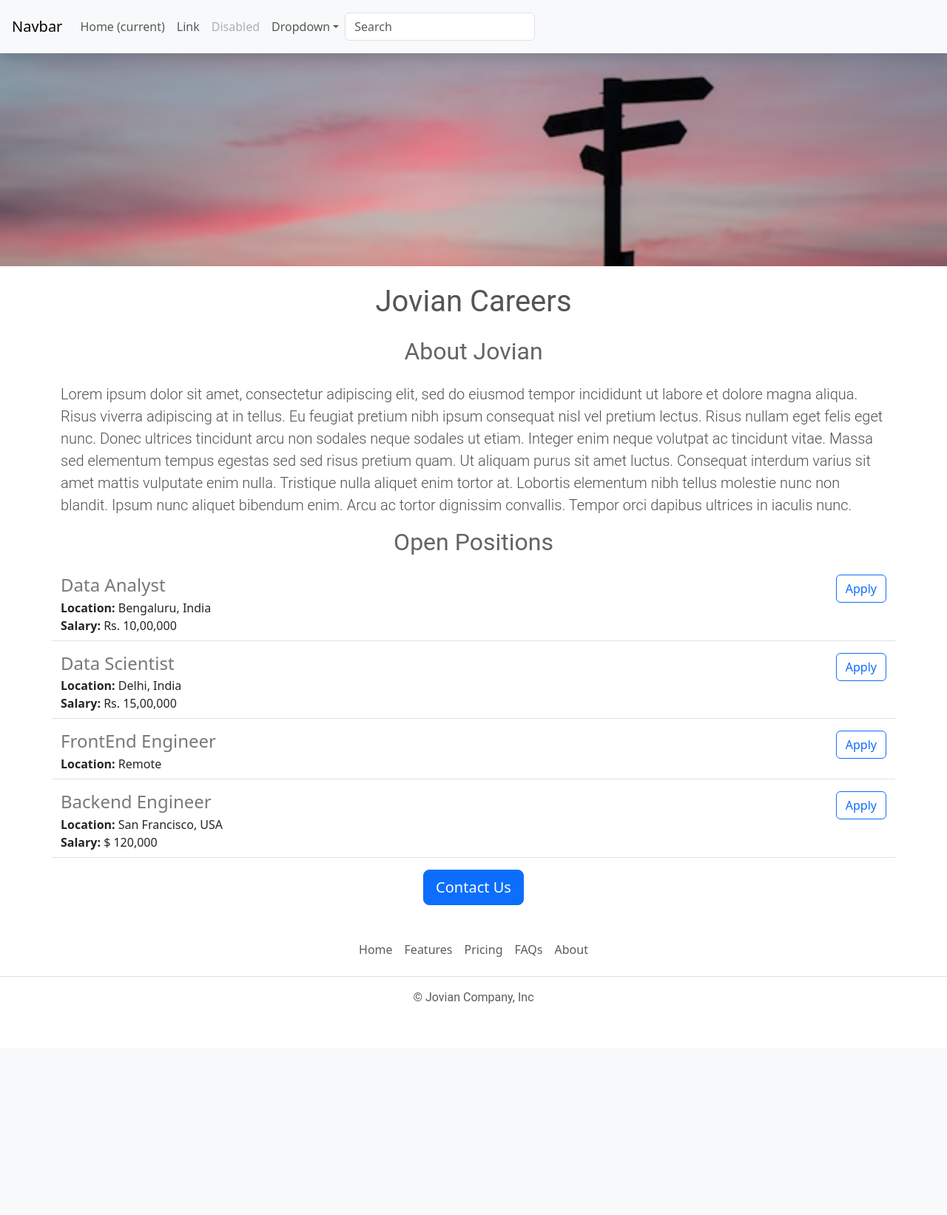
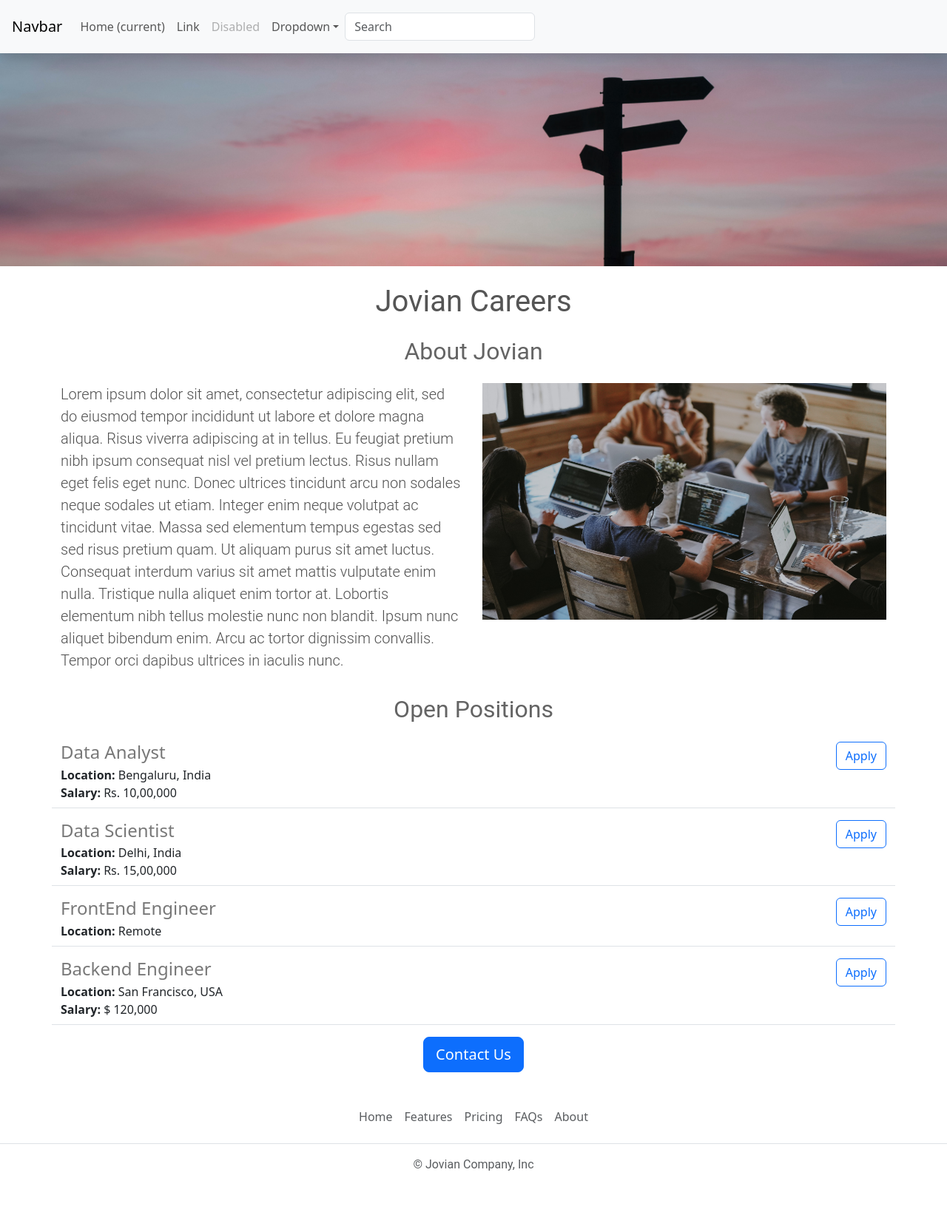
Before and after one commit to Animay1106/flask-tutorial-2, a Flask app: page / in a window 1280 px wide. Shown: the whole page at 74% size. Before the commit the page ends 1357 px from the top, so only its background shows below. Run offline with Flask 3, Linux system fonts and the light colour scheme.

Commit message:
Added apply button functionality

```diff
--- a/templates/home.html
+++ b/templates/home.html
@@ -46,10 +46,12 @@
     <h1 class="text-center mt-2 mb-4">Jovian Careers</h1>
 
     <h2 class="text-center mt-3 mb-4">About Jovian</h2>
-    <p class="lead">
+      <div class="row" style="margin-bottom:16px">
+    <p class="lead col-md-6">
       Lorem ipsum dolor sit amet, consectetur adipiscing elit, sed do eiusmod tempor incididunt ut labore et dolore magna aliqua. Risus viverra adipiscing at in tellus. Eu feugiat pretium nibh ipsum consequat nisl vel pretium lectus. Risus nullam eget felis eget nunc. Donec ultrices tincidunt arcu non sodales neque sodales ut etiam. Integer enim neque volutpat ac tincidunt vitae. Massa sed elementum tempus egestas sed sed risus pretium quam. Ut aliquam purus sit amet luctus. Consequat interdum varius sit amet mattis vulputate enim nulla. Tristique nulla aliquet enim tortor at. Lobortis elementum nibh tellus molestie nunc non blandit. Ipsum nunc aliquet bibendum enim. Arcu ac tortor dignissim convallis. Tempor orci dapibus ultrices in iaculis nunc.
     </p>
-
+        <img class="d-none d-md-block col-md-6" style="height:320px;" src="/static/people.jpg">
+      </div>
     <h2 class="text-center mt-3 mb-4">Open Positions</h2>
       <div>
         {% for job in jobs %}
@@ -59,7 +61,7 @@
         {% endfor %}
       </div>
       <div class="text-center">
-<button class="btn btn-primary btn-lg">Contact Us</button>
+<a href="mailto:hello@jovian.com?subject=Questions%20About%20Job%20Openings&body=My%20Name%3A%20%3CYour%20name%20here%3E%0D%0A%0D%0AMy%20Questions%3A%20%3CYour%20questions%20here%3E" class="btn btn-primary btn-lg">Contact Us</a>
       </div>
     </div>
     {% include 'footer.html' %}
--- a/templates/jobItem.html
+++ b/templates/jobItem.html
@@ -8,7 +8,7 @@
             {% endif %}
   </div>
   <div class="col-3 text-end">
-    <button type="button" class="btn btn-outline-primary">Apply</button>
+    <a href="mailto:hello@jovian.ai?subject=Application for {{job['title']}} role" type="button" class="btn btn-outline-primary">Apply</a>
   </div>
 
 </div>
```
Also changed, not shown: static/logo.jpg, static/people.jpg (added).
